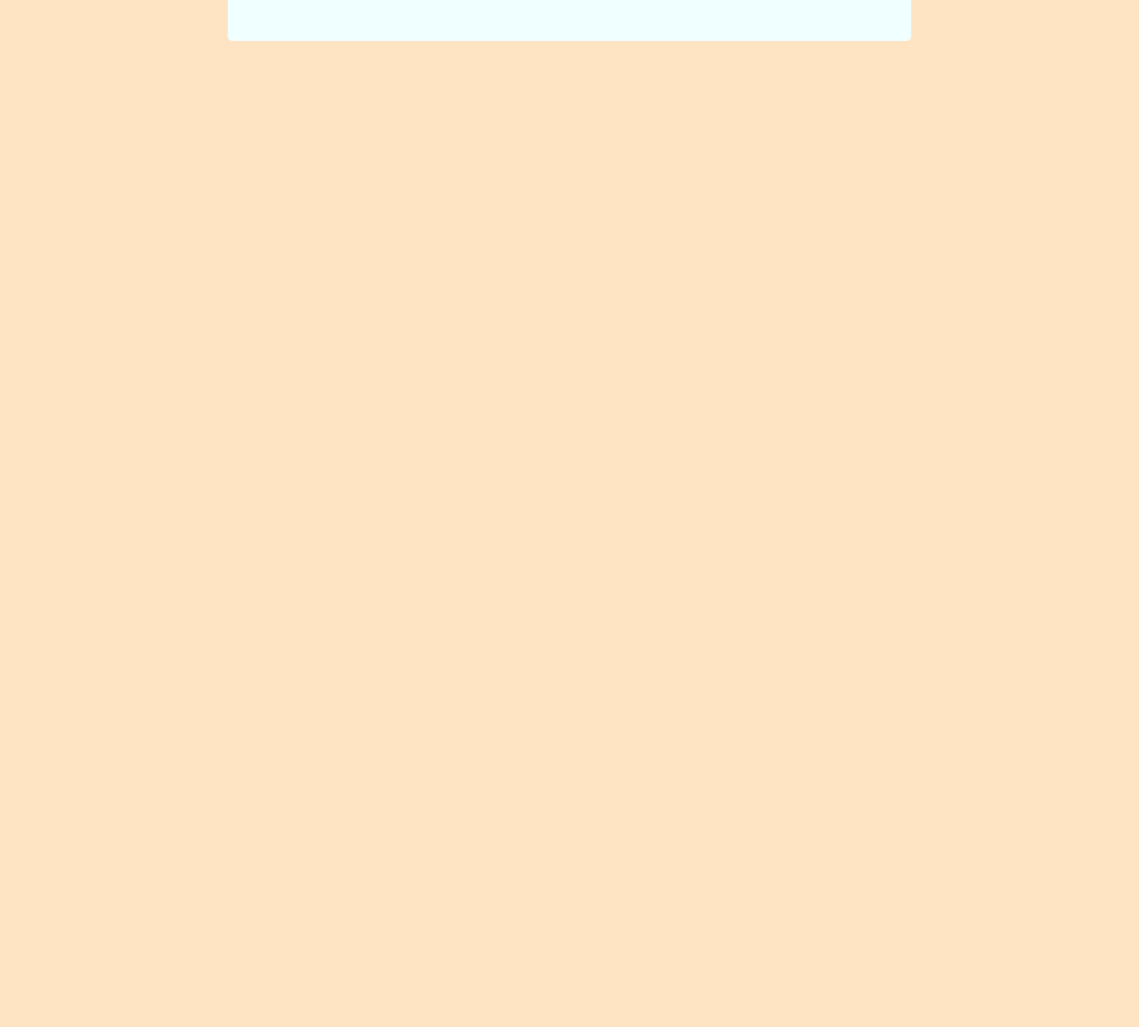
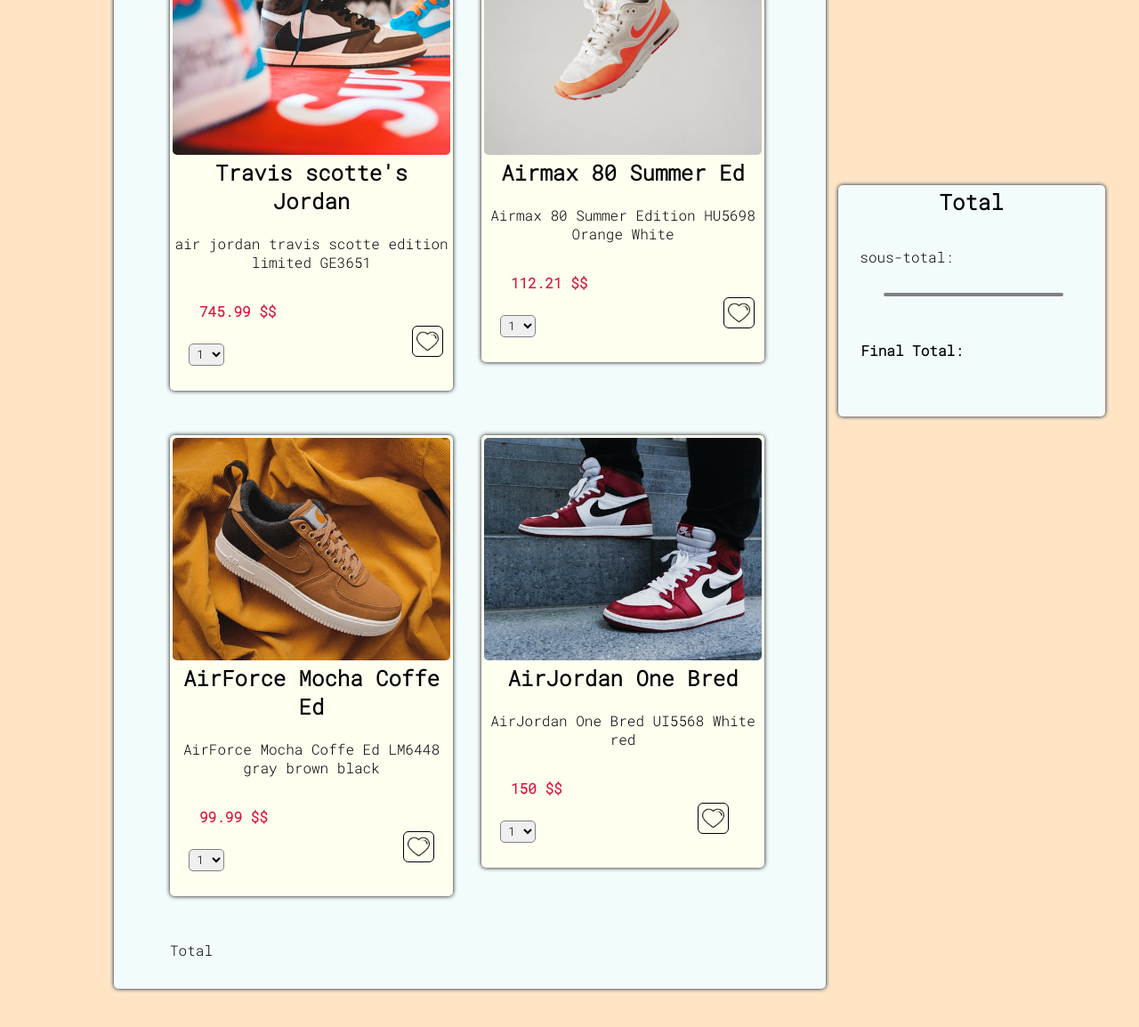
Before and after one commit to RaYan4124/Dom-ChechPoint, a plain HTML site: page index.html in a window 1280 px wide. Shown: the part 192-1346 px from the top of the page at 89% size. Before the commit the page ends 800 px from the top, so only its background shows below. Drawn offline with Linux system fonts and the light colour scheme; a web font is replaced by a local one.

Commit message:
final style

```diff
--- a/css/cart.css
+++ b/css/cart.css
@@ -1,20 +1,129 @@
+@import url('https://fonts.googleapis.com/css2?family=Oswald:wght@300&family=Playfair+Display:ital@0;1&family=Quicksand:wght@500&family=Roboto+Mono:wght@300&family=Roboto+Slab:wght@300&family=Work+Sans:wght@300&display=swap');
+
 * {
     margin: 0;
     padding: 0;
     box-sizing: border-box;
+    font-family: 'Roboto Mono', monospace;
 }
 
 body {
     background-color: bisque;
+    height: 200vh;
 }
 
 #cart {
-    width: 60vw;
+    width: 800px;
     height: fit-content;
-    background-color: azure;
-    border: solid azure;
+    background-color: rgb(243, 252, 252);
+    border: solid rgb(243, 252, 252);
     border-radius: 5px;
     position: absolute;
-    left: 20%;
-    top: 20%;
+    left: 10%;
+    top: 10%;
+    box-shadow: 0px 0px 5px black , 0px 0px 10px white;
 }
+
+.grid {
+    display: grid;
+    grid-template-columns: repeat(2 , 300px);
+    width: fit-content;
+    gap: 50px;
+    padding-left: 60px;
+    margin-top: 30px;
+    margin-bottom: 30px;
+}
+
+img {
+    width: 312px;
+    height: 250px;
+    object-fit: cover;
+    border-radius: 5px;
+}
+
+.prod {
+    border:solid transparent;
+    box-shadow: 0px 0px 5px black;
+    border-radius: 5px;
+    width: fit-content;
+    height: fit-content;
+    background-color: ivory;
+}
+
+p {
+    text-align: center;
+}
+
+h2 {
+    text-align: center;
+}
+
+span {
+    color: crimson;
+    font-weight: bold;
+    margin-left: 30px;
+    position: relative;
+    bottom: 5px;
+}
+
+.heart {
+    width: 35px;
+    height: auto;
+    margin-left: 143px;
+    border: solid black .5px;
+    border-radius: 6px;
+    padding: 4px 4px;
+    position: relative;
+    top:40px;
+}
+
+#select {
+    width: 40px;
+    height: 25px;
+    padding: 3px 4px;
+    border: solid gray .5px;
+    border-radius: 5px;
+    margin-left: 18px;
+    margin-bottom: 25px;
+}
+
+#total {
+    background-color: rgb(243, 252, 252) ;
+    width: 300px;
+    height: 260px;
+    position: absolute;
+    top: 50%;
+    right: 3%;
+    border: solid rgb(243, 252, 252);
+    border-radius: 5px;
+    box-shadow: 0px 0px 5px black , 0px 0px 10px white;
+}
+
+#container {
+    display: flex;
+    justify-content: end;
+}
+
+.ST::after {
+    content: "";
+    display: block;
+    position: relative;
+    width: 200px;
+    height: 2px;
+    top: 30px;
+    background-color: gray;
+    border: solid transparent .1px;
+    border-radius: 3px;
+    left: 3em;
+}
+
+.ST {
+    margin-top: 35px;
+    margin-right: 145px;
+}
+
+.FT {
+    font-weight: bold;
+    margin-top: 5em;
+    margin-right: 133px;
+}
--- a/index.html
+++ b/index.html
@@ -9,30 +9,73 @@
         <title>Shopping Cart</title>
     </head>
     <body>
+        <div id="container">
             <div id="cart">
                 <div class="grid">
                     <div class="prod">
-                    <img src="" alt="">
-                    <h2></h2>
-                    <p></p>
+                        <img src="res/erik-mclean-1QxcGOvQdmQ-unsplash.jpg" alt="">
+                        <h2>Travis scotte's Jordan</h2> <br>
+                        <p>air jordan travis scotte edition limited GE3651</p> <br>
+                        <span>745.99 $$</span>
+                        <img class="heart" src="res/heart.png" alt=""> <br> <br>
+                        <select name="QTY" id="select">
+                            <option value="1">1</option>
+                            <option value="2">2</option>
+                            <option value="3">3</option>
+                            <option value="4">4</option>
+                        </select>
                     </div>
                     <div class="prod">
-                    <img src="" alt="">
-                    <h2></h2>
-                    <p></p>
+                        <img src="res/luis-felipe-lins-J2-wAQDckus-unsplash.jpg" alt="">
+                        <h2>Airmax 80 Summer Ed</h2> <br>
+                        <p>Airmax 80 Summer Edition HU5698 Orange White </p> <br>
+                        <span>112.21 $$</span>
+                        <img class="heart" src="res/heart.png" alt=""> <br> <br>
+                        <select name="QTY" id="select">
+                            <option value="1">1</option>
+                            <option value="2">2</option>
+                            <option value="3">3</option>
+                            <option value="4">4</option>
+                        </select>
                     </div>
                     <div class="prod">
-                    <img src="" alt="">
-                    <h2></h2>
-                    <p></p>
+                        <img src="res/maksim-larin-NOpsC3nWTzY-unsplash.jpg" alt="">
+                        <h2>AirForce Mocha Coffe Ed</h2> <br>
+                        <p>AirForce Mocha Coffe Ed LM6448 gray brown black</p> <br>
+                        <span>99.99 $$</span>
+                        <img class="heart" src="res/heart.png" alt=""> <br> <br>
+                        <select name="QTY" id="select">
+                            <option value="1">1</option>
+                            <option value="2">2</option>
+                            <option value="3">3</option>
+                            <option value="4">4</option>
+                        </select>
                     </div>
                     <div class="prod">
-                    <img src="" alt="">
-                    <h2></h2>
-                    <p></p>
+                        <img src="res/paul-volkmer-updW-QUccFE-unsplash.jpg" alt="">
+                        <h2>AirJordan One Bred </h2> <br>
+                        <p>AirJordan One Bred UI5568 White red</p> <br>
+                        <span>150 $$</span>
+                        <img class="heart" src="res/heart.png" alt=""> <br> <br>
+                        <select name="QTY" id="select">
+                            <option value="1">1</option>
+                            <option value="2">2</option>
+                            <option value="3">3</option>
+                            <option value="4">4</option>
+                        </select>
+                    </div>
+
+                    <div class="total">
+                        <output>Total</output>
                     </div>
                 </div>
             </div>
 
+            <DIV id="total">
+                <h2 class="tot">Total</h2>
+                <p class="ST">sous-total:</p>
+                <p class="FT"> Final Total:</p>
+            </DIV>
+        </div>
     </body>
 </html>
```
Also changed, not shown: res/heart.png (added). Lines whose indentation alone changed are shown as unchanged.
